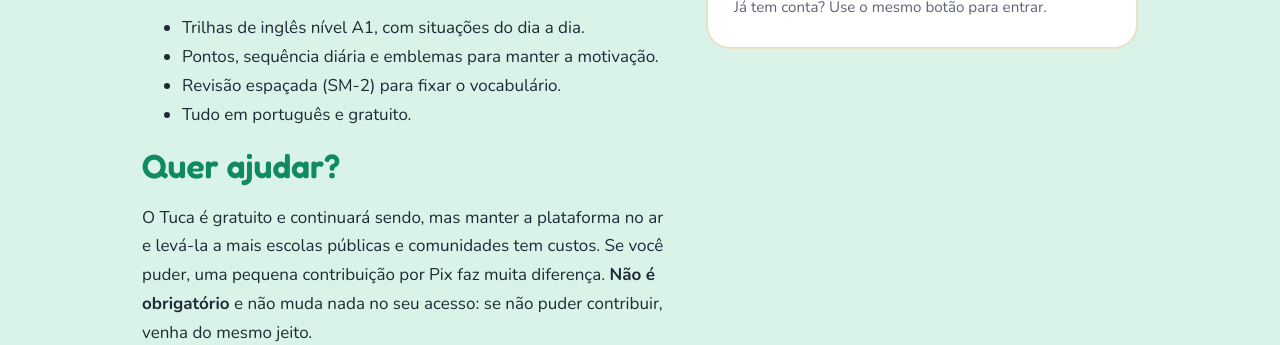
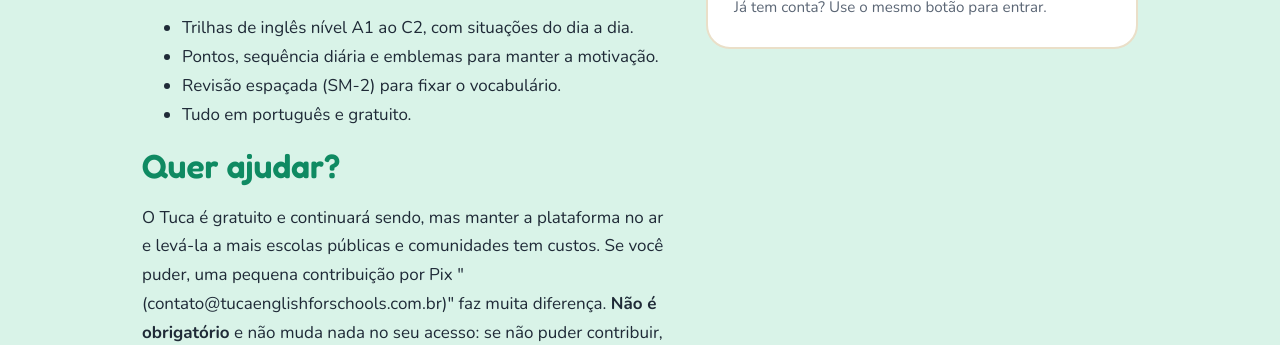
Before and after one commit to redplanet7k/tucaenglishforschools, a plain HTML site: page publico-externo.html in a window 1280 px wide. Shown: the part 607-952 px from the top of the page. Drawn offline with nearby package versions, Linux system fonts and the light colour scheme.

Commit message:
Update publico-externo.html

```diff
--- a/publico-externo.html
+++ b/publico-externo.html
@@ -18,9 +18,9 @@
 <h2>Como o projeto começou</h2>
 <p>O Tuca nasceu dentro de uma escola, para ajudar alunos a aprender inglês no próprio ritmo, com trilhas curtas, revisão inteligente e acompanhamento do professor. Os alunos gostaram, contaram para amigos e familiares, e começaram a chegar pedidos de pessoas de fora da escola. Por isso abrimos o cadastro para o público externo.</p>
 <h2>O que você encontra</h2>
-<ul><li>Trilhas de inglês nível A1, com situações do dia a dia.</li><li>Pontos, sequência diária e emblemas para manter a motivação.</li><li>Revisão espaçada (SM-2) para fixar o vocabulário.</li><li>Tudo em português e gratuito.</li></ul>
+<ul><li>Trilhas de inglês nível A1 ao C2, com situações do dia a dia.</li><li>Pontos, sequência diária e emblemas para manter a motivação.</li><li>Revisão espaçada (SM-2) para fixar o vocabulário.</li><li>Tudo em português e gratuito.</li></ul>
 <h2>Quer ajudar?</h2>
-<p>O Tuca é gratuito e continuará sendo, mas manter a plataforma no ar e levá-la a mais escolas públicas e comunidades tem custos. Se você puder, uma pequena contribuição por Pix faz muita diferença. <strong>Não é obrigatório</strong> e não muda nada no seu acesso: se não puder contribuir, venha do mesmo jeito.</p>
+<p>O Tuca é gratuito e continuará sendo, mas manter a plataforma no ar e levá-la a mais escolas públicas e comunidades tem custos. Se você puder, uma pequena contribuição por Pix "(contato@tucaenglishforschools.com.br)" faz muita diferença. <strong>Não é obrigatório</strong> e não muda nada no seu acesso: se não puder contribuir, venha do mesmo jeito.</p>
 </div>
 <div class="extbox">
 <h2>Crie sua conta</h2>
```
